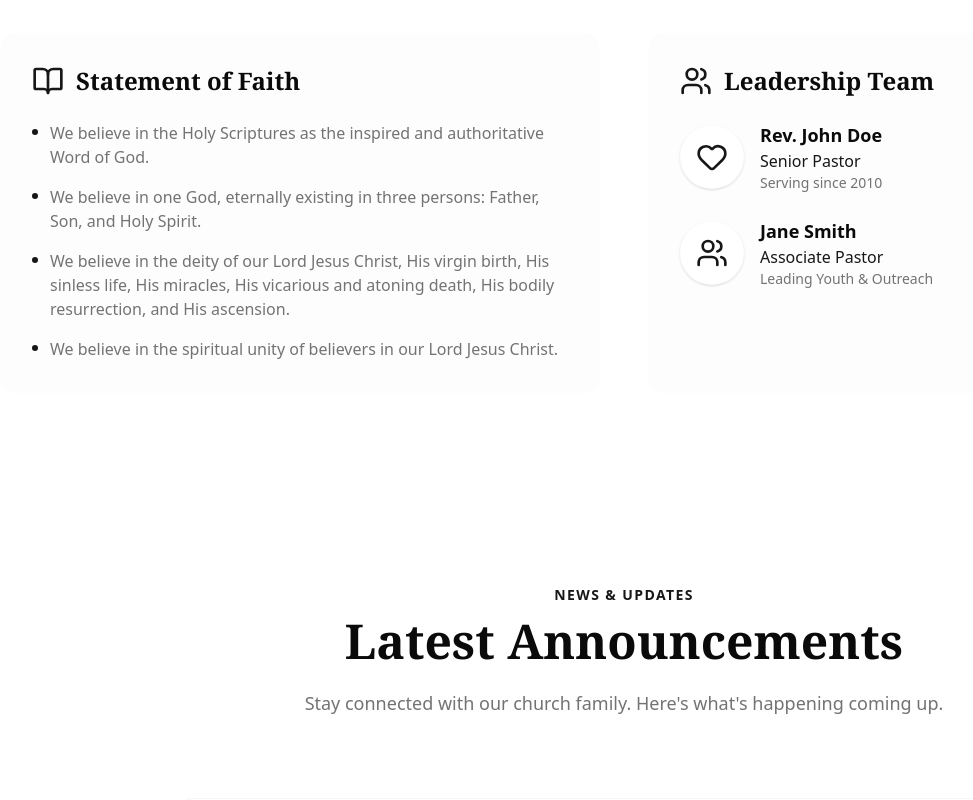
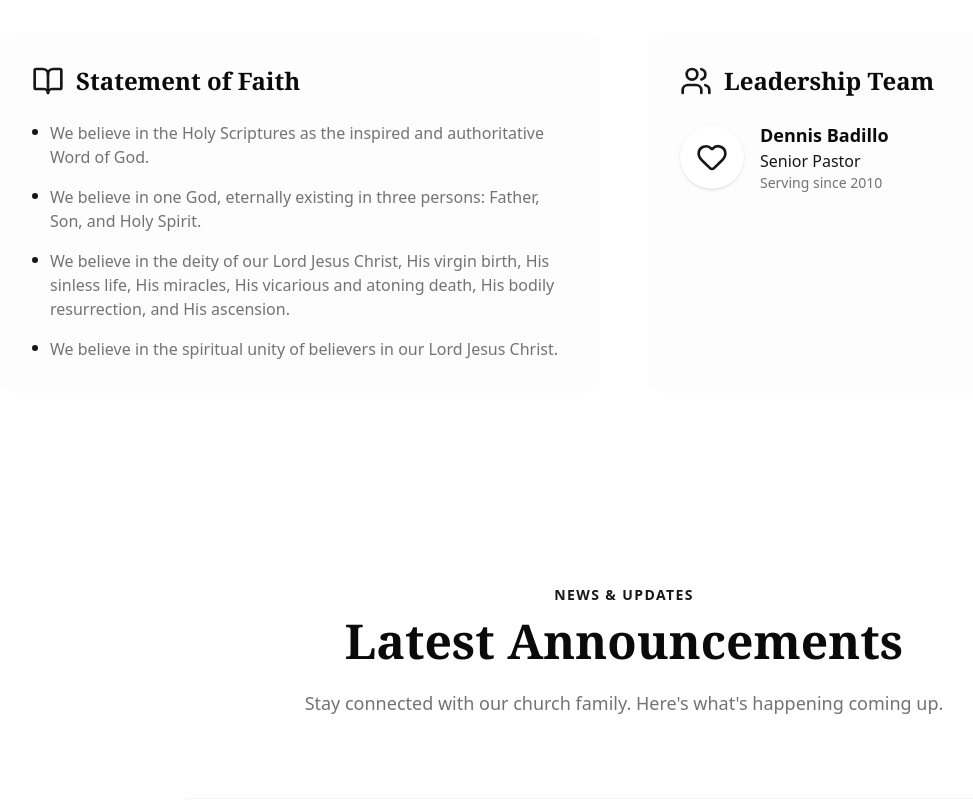
Before and after one commit to santacruz-bible-christian-church/sbcc-homepage, a React (Vite) app: page / in a window 1280 px wide. Shown: the part 1520-2320 px from the top of the page, without its empty margins (16-989 px from the left). Built offline with nearby package versions, Linux system fonts and the light colour scheme.

Commit message:
feat: Update contact details, service times, and pastor information; add new favicon and logo.

```diff
--- a/index.html
+++ b/index.html
@@ -3,7 +3,7 @@
 
 <head>
   <meta charset="UTF-8" />
-  <link rel="icon" type="image/svg+xml" href="/vite.svg" />
+  <link rel="icon" type="image/svg+xml" href="/sbcc-logo.png" />
   <meta name="viewport" content="width=device-width, initial-scale=1.0" />
   <title>Santa Cruz Bible Christian Church</title>
   <meta name="description"
--- a/src/components/About.jsx
+++ b/src/components/About.jsx
@@ -108,19 +108,9 @@ export default function About() {
                                     <Heart className="w-8 h-8" />
                                 </div>
                                 <div>
-                                    <h4 className="text-lg font-bold">Rev. John Doe</h4>
+                                    <h4 className="text-lg font-bold">Dennis Badillo</h4>
                                     <p className="text-primary font-medium">Senior Pastor</p>
                                     <p className="text-sm text-muted-foreground">Serving since 2010</p>
-                                </div>
-                            </div>
-                            <div className="flex items-center gap-4">
-                                <div className="w-16 h-16 bg-white rounded-full flex items-center justify-center text-primary shadow-sm">
-                                    <Users className="w-8 h-8" />
-                                </div>
-                                <div>
-                                    <h4 className="text-lg font-bold">Jane Smith</h4>
-                                    <p className="text-primary font-medium">Associate Pastor</p>
-                                    <p className="text-sm text-muted-foreground">Leading Youth & Outreach</p>
                                 </div>
                             </div>
                         </div>
--- a/src/components/Contact.jsx
+++ b/src/components/Contact.jsx
@@ -36,9 +36,7 @@ export default function Contact() {
                                 <div>
                                     <h3 className="text-xl font-bold mb-2">Service Times</h3>
                                     <div className="space-y-1 text-muted-foreground text-lg">
-                                        <p><span className="font-medium text-foreground">Sunday Worship:</span> 10:00 AM</p>
-                                        <p><span className="font-medium text-foreground">Sunday School:</span> 9:00 AM</p>
-                                        <p><span className="font-medium text-foreground">Wed Bible Study:</span> 7:00 PM</p>
+                                        <p><span className="font-medium text-foreground">Sunday Worship:</span> 9:00 AM - 11:00 AM</p>
                                     </div>
                                 </div>
                             </div>
@@ -50,7 +48,7 @@ export default function Contact() {
                                     <Phone className="w-6 h-6" />
                                 </div>
                                 <h3 className="text-lg font-bold mb-1">Call Us</h3>
-                                <p className="text-muted-foreground">(831) 426-0618</p>
+                                <p className="text-muted-foreground">(+63) 917-222-2222</p>
                             </div>
 
                             <div className="bg-white p-6 rounded-2xl shadow-sm border border-border/50 hover:shadow-md transition-shadow">
@@ -58,7 +56,7 @@ export default function Contact() {
                                     <Mail className="w-6 h-6" />
                                 </div>
                                 <h3 className="text-lg font-bold mb-1">Email Us</h3>
-                                <p className="text-muted-foreground">info@santacruzbible.org</p>
+                                <p className="text-muted-foreground">1992.sbcc@gmail.com</p>
                             </div>
                         </div>
 
```
Also changed, not shown: public/sbcc-logo.png (added).
